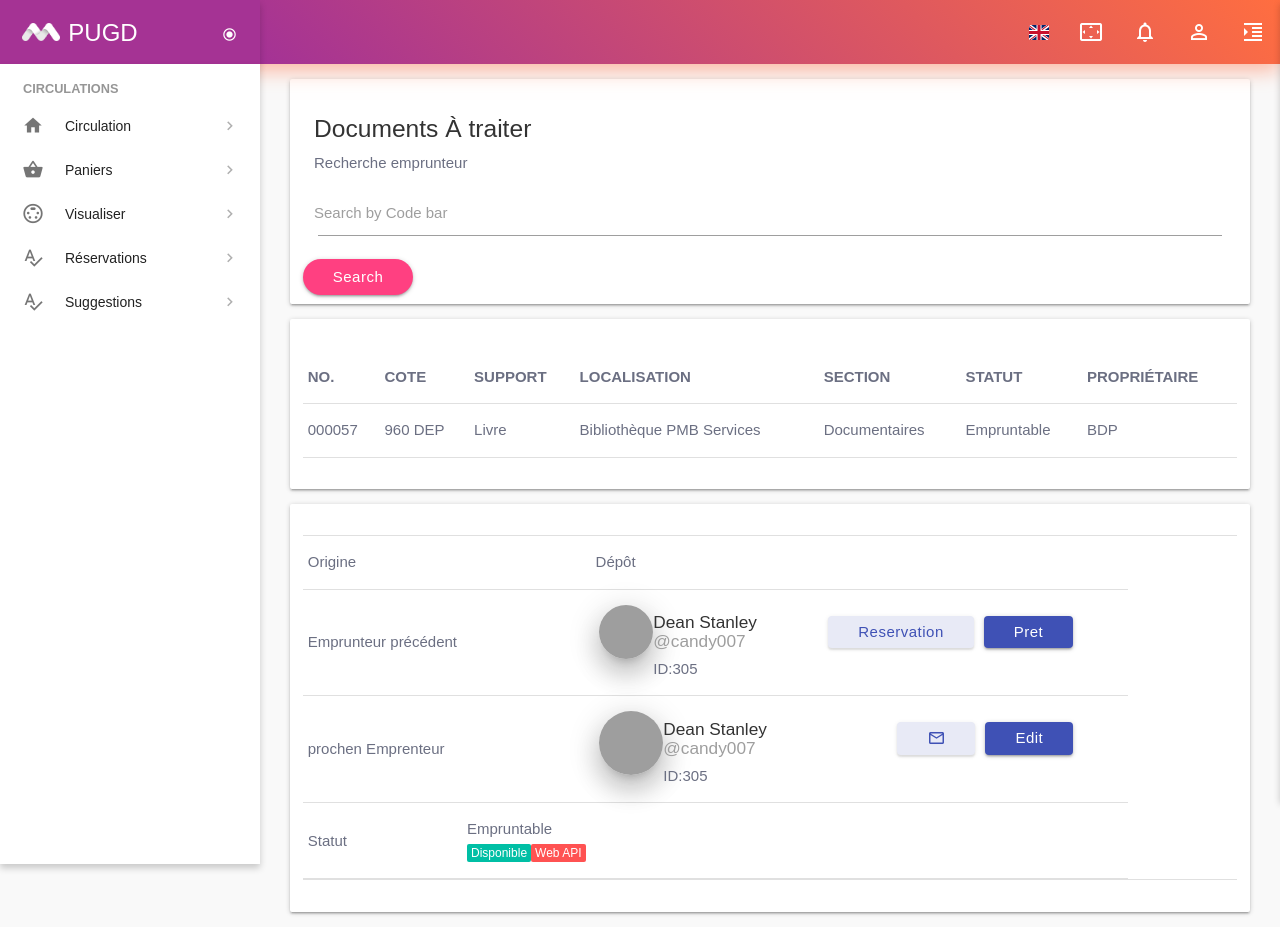
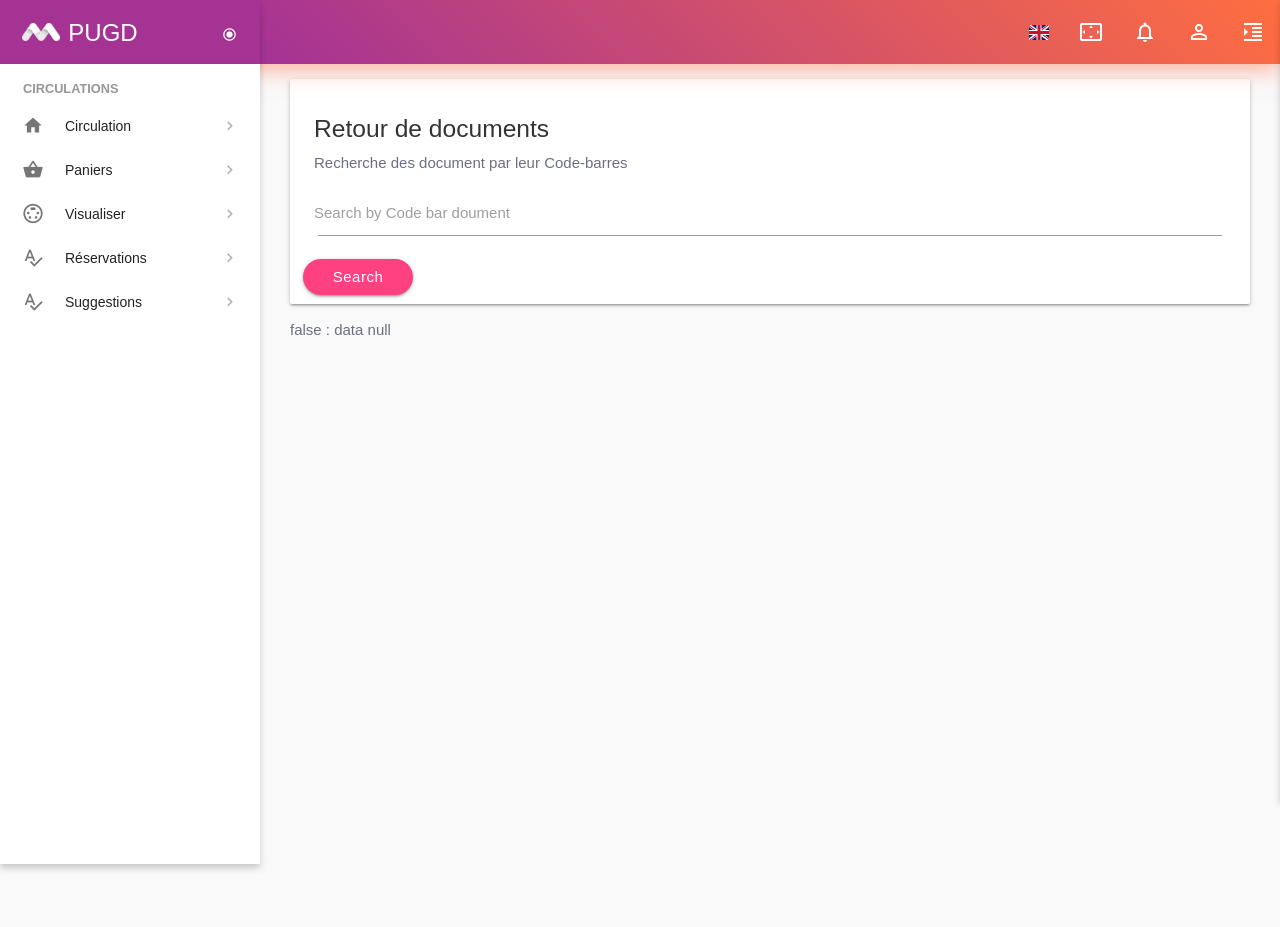
Before and after one commit to AcAyane/PUGD, a Next.js app: page /admin/circulation/Circulations/taritDoc in a window 1280 px wide. After the commit the page ends 800 px from the top, so only its background shows below. Built offline with nearby package versions, Linux system fonts and the light colour scheme; sample sign-in values are in the browser's storage; grey boxes are pictures that could not be loaded; a web font is replaced by a local one.

Commit message:
add Circulation --> Docuement a traité v1 (basic get) nedd to add Location , status , from catalogin

```diff
--- a/pages/admin/circulation/Circulations/taritDoc/index.js
+++ b/pages/admin/circulation/Circulations/taritDoc/index.js
@@ -3,24 +3,62 @@ import AdminLayout from '../../../../../components/adminLayout'
 import Card from "../../../../../components/ui/card/card";
 import TextBox from "../../../../../components/ui/TextBox";
 import Button from "../../../../../components/ui/Button";
-import Icon from "../../../../../components/ui/Icon/Icon";
 import Table from "../../../../../components/ui/Table/Table";
+import {useLazyQuery} from "@apollo/react-hooks";
+import {EXAMPLAIR_BY_CODE} from "../../../../../graphql/queries/admin/Ciruclation/Examplaire.query";
 
 const traitDoc = () => {
+    const nul = <span style={{color:'#d60e28'}}>No document finder with id : </span>;
 
+    const [GetExamplaireByCodeBar, { loading, error, data }] = useLazyQuery(EXAMPLAIR_BY_CODE);
+
+    const [codBar, setCodeBar] = useState('');
+
+    if (loading) {return <div>Loading...</div>;}
+
+    if(error){
+        console.log(error)
+        console.log(data)
+    }
+
+    if(data != null || data !== undefined){
+        console.log(data.GetExamplaireByCodeBar)
+    }
+    const onSearchHandler = (e) => {
+        e.preventDefault();
+        GetExamplaireByCodeBar({
+            variables: {
+                code: codBar,
+            }
+        });
+    }
     return <div className="container">
                 <div className="row">
                     <div className="col s12">
+                        <from>
                             <Card>
-                            <h5>Documents À traiter</h5>
-                            <span>Recherche emprunteur</span>
+                                <h5>Retour de documents</h5>
+                                <span>Recherche des document par leur Code-barres</span>
                                 <div className="row">
-                                <TextBox label={"Search by Code bar"}/>
-                                <Button rounded={2}>Search</Button>
+                                    <TextBox label={"Search by Code bar doument"}
+                                             type="text"
+                                             onChange={event => {setCodeBar(event.target.value)}}
+                                             value={codBar}
+                                    />
+                                    <Button
+                                        onClick={onSearchHandler}
+                                        rounded={4}>Search</Button>
                                 </div>
                             </Card>
+                        </from>
+                        { data != null || data !== undefined ?
 
+                            (<div>
                                 <div className="card-panel">
+                                    <div className="row">
+                                <span>{data.GetExamplaireByCodeBar.Record.Title},
+                                    {data.GetExamplaireByCodeBar.Record.RecYear}</span>
+                                    </div>
                                     <div className="row">
                                         <Table Thead={
                                             <tr>
@@ -34,7 +72,11 @@ const traitDoc = () => {
                                             </tr>
                                         } Tbody={
                                             <tr>
-                                        <td>000057</td>
+                                                <td>
+                                                    <a key={data.GetExamplaireByCodeBar._id}>
+                                                        {data.GetExamplaireByCodeBar.BareCode}
+                                                    </a>
+                                                </td>
                                                 <td>960 DEP</td>
                                                 <td>Livre</td>
                                                 <td>Bibliothèque PMB Services</td>
@@ -138,6 +180,11 @@ const traitDoc = () => {
                                         }/>
                                     </div>
                                 </div>
+                            </div>) :
+
+
+                            <p>false : data null</p> }
+
                     </div>
                 </div>
     </div>
```
Lines whose indentation alone changed are shown as unchanged.
